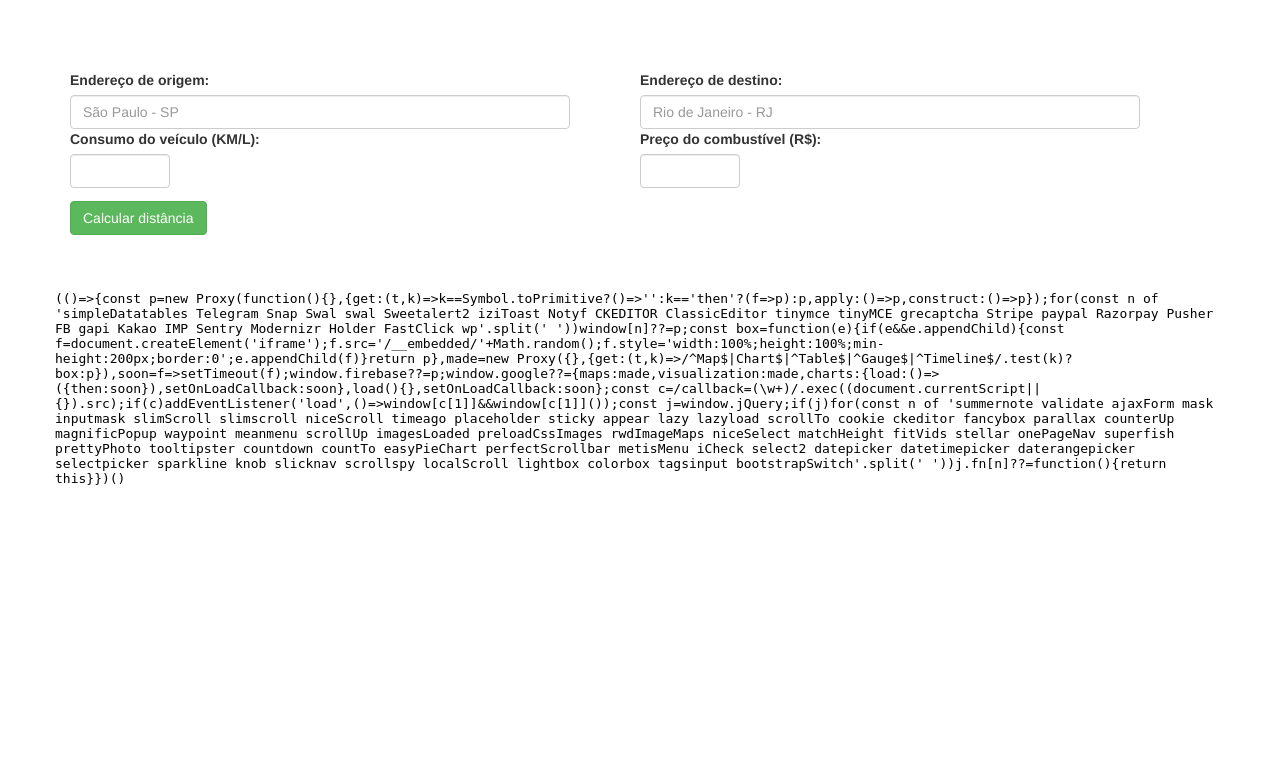
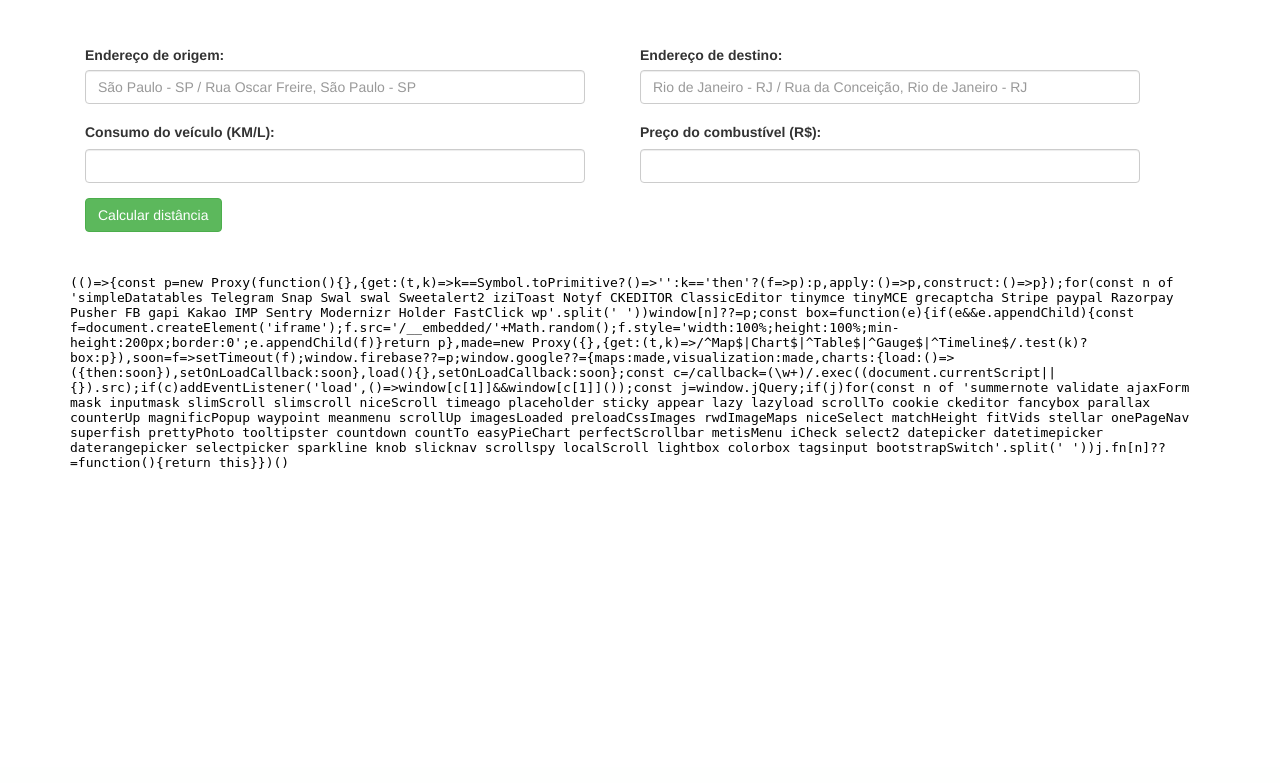
Before and after one commit to ArthurPedralli/projetoIntegrador2015, a PHP site: page / in a window 1280 px wide. Shown: the part 51-834 px from the top of the page. After the commit the page ends 520 px from the top, so only its background shows below. Run offline with PHP 8.4, Linux system fonts and the light colour scheme; some libraries are stand-ins or nearby versions.

Commit message:
Atualizações
- css para dicas de segurança.php
- mudança na table no index.pxp

```diff
--- /dev/null
+++ b/css/dicasSeguranca.css
@@ -0,0 +1,3 @@
+.cabecalheDiscasDeSeguranca{
+	margin-top: 100px;
+}
--- a/css/index.css
+++ b/css/index.css
@@ -1,20 +1,12 @@
-.text_formulario > tr{
-	margin-top: 10px;
 
-}
-
-.label_formulario{
-	margin-top: 100px;
-}
-
-.text_formulario{
-	margin-top: 10px;
+.tabela{
+	margin-top: 80px;
 }
 
 
 .botaoConfirmacao{
-	margin-top: 10px;
-	margin-left: 595px;
+	margin-top: 15px;
+	/*margin-left: 595px;*/
 }
 
 .mapa{
--- a/index.php
+++ b/index.php
@@ -2,24 +2,17 @@
 include("cabecalho.php");
 include("menu.php");
 ?>
-	<!DOCTYPE html>
-	<html>
-		<head>
-			<title>Rota Fácil</title>
+
 <link type="text/css" rel="stylesheet" href="./css/index.css"/>
-		</head>
 <script src="http://maps.google.com/maps/api/js?sensor=false"></script>
 <script type="text/javascript" language = "javascript" src="./script/index.js"></script>
 
-        </script>
-
-
-
-		<body>
 	<div class="row">
 		<div class="container-fluid">
+			<div class="tabela">
+
+				<div class="col-md-12">
 					<table width="100%" border="0">
-						<div class="label_formulario">
 							<tr>
 								<div class="form-group">
 									<td>
@@ -31,45 +24,42 @@ include("menu.php");
 								</div>
 							</tr>
 
+							<tr>
+						        <td>
+						        	<input placeholder = "São Paulo - SP / Rua Oscar Freire, São Paulo - SP" type="text" id="txtOrigem" class="form-control" style="width: 500px" />
+						        </td>
+						        <td>
+						        	<input placeholder = "Rio de Janeiro - RJ / Rua da Conceição, Rio de Janeiro - RJ" type="text" style="width: 500px"  class="form-control" id="txtDestino" />
+						        </td>
+							</tr>
+					</table>
 				</div>
-						<div class="text_formulario">
+
+				<div class="col-md-12">
+					<table width="100%" border="0">
+						<tr height="30">
+							<td>
+								<label for="txtConsumo">Consumo do veículo (KM/L): </label>
+							</td>
+							<td>
+								<label for="txtPrecoCombustivel">Preço do combustível (R$): </label>
+							</td>
+						</tr>
+
 						<tr>
 							<div class="form-group">
 								<td>
-							        	<input placeholder = "São Paulo - SP" type="text" id="txtOrigem" class="form-control" style="width: 500px" />
+									<input type="text" id="txtConsumo" class="form-control" style="width: 500px" />
 								</td>
 								<td>
-							        	<input placeholder = "Rio de Janeiro - RJ" type="text" style="width: 500px"  class="form-control" id="txtDestino" />
+									<input  type="text" id="txtPrecoCombustivel" class="form-control" style="width: 500px" />
 								</td>
 							</div>
 						</tr>
-							<tr>
+					</table>
+				</div>
 
-								<td>
-
-									<label for="txtConsumo">Consumo do veículo (KM/L): </label>
-								</td>
-
-								<td>
-
-									<label for="txtPrecoCombustivel">Preço do combustível (R$): </label>
-								</td>
-
-
-
-							</tr>
-							<tr>
-
-								<td>
-									<input type="text" id="txtConsumo" class="form-control" style="width: 100px" />
-								</td>
-
-								<td>
-									<input  type="text" id="txtPrecoCombustivel" class="form-control" style="width: 100px" />
-								</td>
-
-							</tr>
-						</div>
+				<div class="col-md-12">
 					<div class="botaoConfirmacao">
 						<tr>
 					    	<div>
@@ -79,20 +69,25 @@ include("menu.php");
 					    	</div>
 						</tr>
 					</div>
-					</table>
+				</div>
+
 			</div>
 		</div>
+	</div>
+
 	<div class="row">
 		<div><span id="litResultado">&nbsp;</span></div>
 	</div>
+
 	<div class="row">
+		<div class="col-md-12">
 			<div class="mapa" >
 	        	<iframe width="100%" scrolling="no" height="500" frameborder="0" id="map" marginheight="0" marginwidth="0" src="https://maps.google.com/maps?output=embed"></iframe>
 	        	<!----<div id="map" style="width:100%; height:100%" onload="initialize()"></div> -->
 	    	</div>
 		</div>
-		</body>
-	</html>
+	</div>
+
 <?php
 include("rodape.php");
 ?>
```
Also changed, not shown: DicasSeguranca.php (+28 -0 lines). Lines whose indentation alone changed are shown as unchanged.
